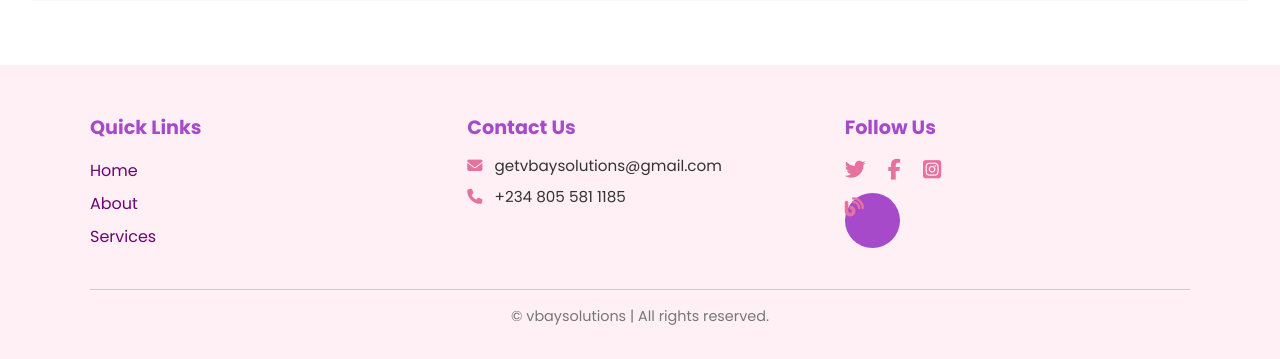
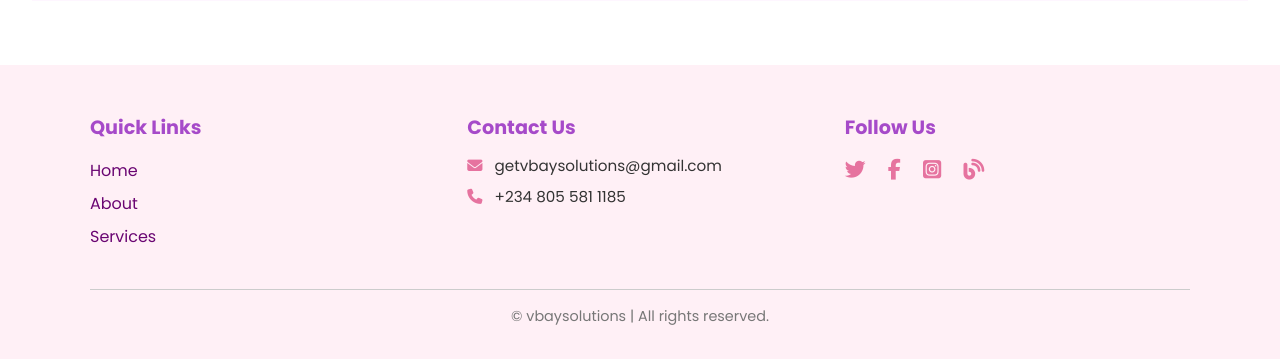
Before and after one commit to githuber-234/Vbay-Solutions, a Django app: page /about/ in a window 1280 px wide. Shown: the part 1257-1616 px from the top of the page. Run offline with Django 5.2, Linux system fonts and the light colour scheme.

Commit message:
Update base.html

```diff
--- a/portfolio/templates/portfolio/base.html
+++ b/portfolio/templates/portfolio/base.html
@@ -89,7 +89,7 @@
             </a>
             <a
               href="https://venussbay.blogspot.com"
-              class="contact-item"
+              class="icon-link"
               target="_blank"
               rel="noopener noreferrer"
             >
```
